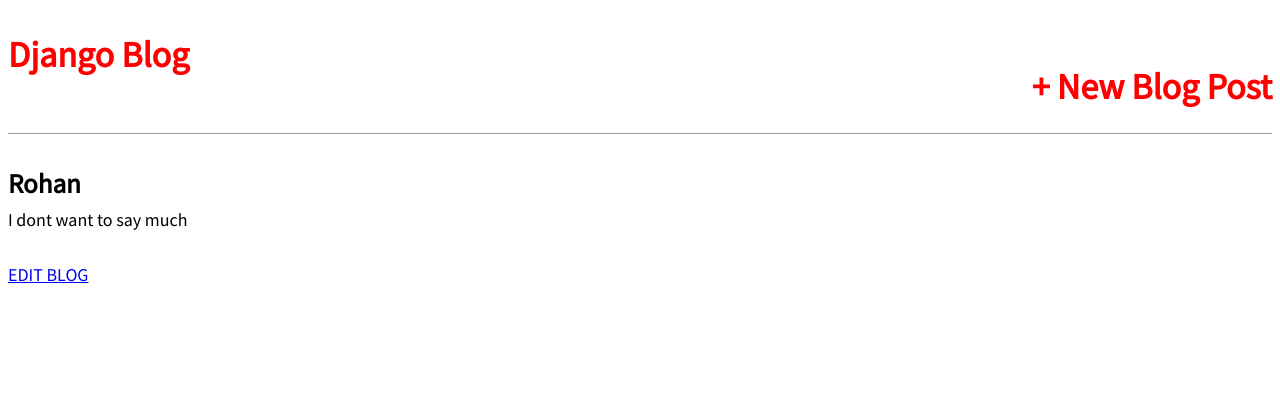
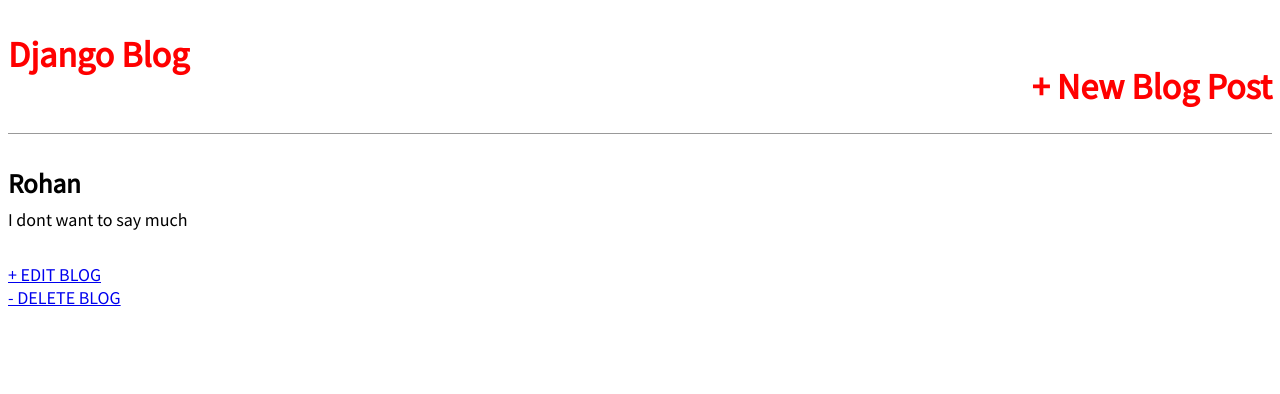
Before and after one commit to rachit4018/Blog_App, a Django app: page /post/2/ in a window 1280 px wide. Shown: the top 394 px of the page. Run offline with Django 5.2, Linux system fonts and the light colour scheme; data comes from the database, SQL or seed files in the repository; both versions use the stored data as it was after the commit.

Commit message:
delete feature

```diff
--- a/blog/templates/post_detail.html
+++ b/blog/templates/post_detail.html
@@ -6,5 +6,6 @@
     <p>{{post.text}}</p>
 </div>
 
-    <a href="{% url 'post_update' post.pk %}">EDIT BLOG</a>
+    <a href="{% url 'post_update' post.pk %}">+ EDIT BLOG</a> <br>
+    <a href="{% url 'post_delete' post.pk %}">- DELETE BLOG</a>
 {% endblock content %}
--- a/blog/urls.py
+++ b/blog/urls.py
@@ -1,8 +1,10 @@
 from django.urls import path
-from .views import BlogPostView,BlogDetailView,BlogCreateView, BlogUpdateView
+from .views import BlogPostView,BlogDetailView,BlogCreateView, BlogUpdateView, BlogDeleteView
 urlpatterns = [
     path('',BlogPostView.as_view(),name='home'),
     path('post/<int:pk>/',BlogDetailView.as_view(), name='post_detail'),
     path('post/new/',BlogCreateView.as_view(), name = 'post_new'),
     path('post/update/<int:pk>/', BlogUpdateView.as_view(), name='post_update'),
+    path('post/delete/<int:pk>/', BlogDeleteView.as_view(), name='post_delete'),
+
 ]
--- a/blog/views.py
+++ b/blog/views.py
@@ -1,8 +1,9 @@
 from django.shortcuts import render
 
 from django.views.generic import ListView,DetailView
-from django.views.generic.edit import CreateView,UpdateView
+from django.views.generic.edit import CreateView,UpdateView,DeleteView
 from .models import Post
+from django.urls import reverse_lazy
 # Create your views here.
 
 class BlogPostView(ListView):
@@ -19,6 +20,11 @@
     fields = ['title', 'author', 'text']
 
 class BlogUpdateView(UpdateView):
-    model =Post
+    model = Post
     template_name = 'post_update.html'
     fields = ['title','text']
+
+class BlogDeleteView(DeleteView):
+    model = Post
+    template_name = 'post_delete.html'
+    success_url = reverse_lazy('home')
```
Also changed, not shown: blog/templates/post_delete.html (added, +10 -0 lines), db.sqlite3.
